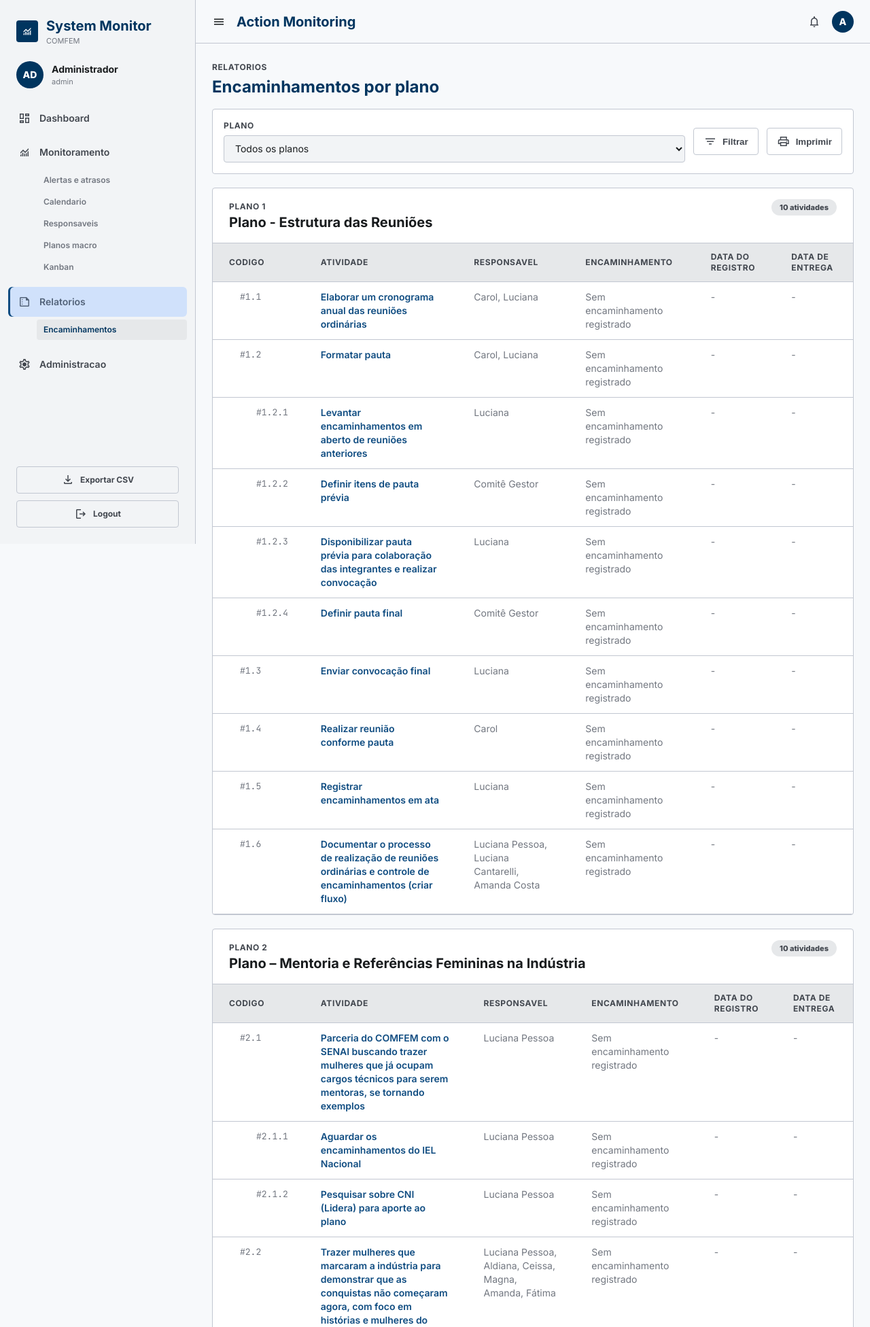
After one commit to newtoncerezini-ai/monitoramento-beth, a Flask app: page /reports/forwardings in a window 1280 px wide. The commit adds this page. Shown: the top 1952 px of the page at 68% size. Run offline with Flask 3, Linux system fonts and the light colour scheme; a user stored in the database is signed in; data comes from the database, SQL or seed files in the repository; both versions use the stored data as it was after the commit.

Commit message:
Add forwardings by plan report

```diff
--- a/app.py
+++ b/app.py
@@ -697,6 +697,63 @@ def monitoring_kanban():
     return render_template("monitoring_kanban.html", columns=columns)
 
 
+@app.route("/reports/forwardings")
+@login_required
+def report_forwardings():
+    selected_plan = request.args.get("plan", "")
+    plans = query_actions({"q": ""})
+    plans = [action for action in plans if action["level"] == 1]
+    if selected_plan:
+        plans_to_show = [plan for plan in plans if plan["code"] == selected_plan]
+    else:
+        plans_to_show = plans
+
+    report_plans = []
+    conn = db()
+    for plan in plans_to_show:
+        activities = conn.execute(
+            """
+            SELECT a.*, GROUP_CONCAT(pe.name, ' | ') AS people
+            FROM actions a
+            LEFT JOIN action_people ap ON ap.action_id = a.id
+            LEFT JOIN people pe ON pe.id = ap.person_id
+            WHERE a.code LIKE ? || '.%'
+            GROUP BY a.id
+            ORDER BY
+                CAST(substr(a.code, 1, instr(a.code || '.', '.') - 1) AS INTEGER),
+                a.code
+            """,
+            (plan["code"],),
+        ).fetchall()
+        activity_items = []
+        for activity in activities:
+            updates = conn.execute(
+                """
+                SELECT u.*, pe.name AS responsible_name
+                FROM updates u
+                LEFT JOIN people pe ON pe.id = u.responsible_id
+                WHERE u.action_id = ?
+                ORDER BY COALESCE(u.due_date, '9999-12-31'), u.update_date, u.id
+                """,
+                (activity["id"],),
+            ).fetchall()
+            activity_items.append(
+                {
+                    "activity": activity,
+                    "people": activity["people"].split(" | ") if activity["people"] else [],
+                    "updates": updates,
+                }
+            )
+        report_plans.append({"plan": plan, "activities": activity_items})
+
+    return render_template(
+        "report_forwardings.html",
+        plans=plans,
+        selected_plan=selected_plan,
+        report_plans=report_plans,
+    )
+
+
 @app.route("/actions/new", methods=["GET", "POST"])
 @write_required
 def action_new():
--- a/static/styles.css
+++ b/static/styles.css
@@ -911,6 +911,53 @@ label textarea {
   color: var(--outline);
 }
 
+.report-filter {
+  display: grid;
+  grid-template-columns: minmax(320px, 1fr) auto auto;
+}
+
+.report-plan .panel-head {
+  align-items: flex-start;
+}
+
+.report-table td {
+  vertical-align: top;
+}
+
+.report-table tr.level-2 td:first-child {
+  padding-left: 40px;
+}
+
+.report-table tr.level-3 td:first-child {
+  padding-left: 64px;
+}
+
+.muted-row td {
+  color: var(--outline);
+}
+
+@media print {
+  .sidebar,
+  .topbar,
+  .command-bar,
+  .flash {
+    display: none !important;
+  }
+
+  .page {
+    margin-left: 0;
+  }
+
+  .content-shell {
+    width: 100%;
+    padding: 0;
+  }
+
+  .panel {
+    break-inside: avoid;
+  }
+}
+
 @media (max-width: 1000px) {
   .sidebar {
     position: static;
@@ -927,7 +974,8 @@ label textarea {
   .admin-grid,
   .recommendation-list,
   .calendar-grid,
-  .plan-grid {
+  .plan-grid,
+  .report-filter {
     grid-template-columns: 1fr;
   }
   .span-2 { grid-column: span 1; }
--- a/templates/base.html
+++ b/templates/base.html
@@ -40,6 +40,12 @@
           <a class="{{ 'active' if request.endpoint == 'monitoring_people' else '' }}" href="{{ url_for('monitoring_people') }}">Responsaveis</a>
           <a class="{{ 'active' if request.endpoint == 'monitoring_plans' else '' }}" href="{{ url_for('monitoring_plans') }}">Planos macro</a>
           <a class="{{ 'active' if request.endpoint == 'monitoring_kanban' else '' }}" href="{{ url_for('monitoring_kanban') }}">Kanban</a>
+        </div>
+        <a class="{{ 'active' if request.endpoint in ['report_forwardings'] else '' }}" href="{{ url_for('report_forwardings') }}">
+          <span class="material-symbols-outlined">summarize</span> Relatorios
+        </a>
+        <div class="nav-sub">
+          <a class="{{ 'active' if request.endpoint == 'report_forwardings' else '' }}" href="{{ url_for('report_forwardings') }}">Encaminhamentos</a>
         </div>
         {% if can_write %}
           <a class="{{ 'active' if request.endpoint in ['admin_home', 'action_new', 'action_edit', 'people_index', 'import_page', 'admin_users', 'admin_user_toggle', 'admin_user_password'] else '' }}" href="{{ url_for('admin_home') }}">
--- /dev/null
+++ b/templates/report_forwardings.html
@@ -0,0 +1,76 @@
+{% extends "base.html" %}
+{% block content %}
+<header class="page-header">
+  <div>
+    <span class="eyebrow">Relatorios</span>
+    <h1>Encaminhamentos por plano</h1>
+  </div>
+</header>
+
+<form class="command-bar report-filter" method="get">
+  <label>Plano
+    <select name="plan">
+      <option value="">Todos os planos</option>
+      {% for plan in plans %}
+        <option value="{{ plan.code }}" {% if selected_plan == plan.code %}selected{% endif %}>{{ plan.code }} - {{ plan.title }}</option>
+      {% endfor %}
+    </select>
+  </label>
+  <button class="button" type="submit"><span class="material-symbols-outlined">filter_list</span> Filtrar</button>
+  <button class="button" type="button" onclick="window.print()"><span class="material-symbols-outlined">print</span> Imprimir</button>
+</form>
+
+{% for item in report_plans %}
+  <section class="panel report-plan">
+    <div class="panel-head">
+      <div>
+        <span class="eyebrow">Plano {{ item.plan.code }}</span>
+        <h2>{{ item.plan.title }}</h2>
+      </div>
+      <span class="badge">{{ item.activities|length }} atividades</span>
+    </div>
+
+    <table class="report-table">
+      <thead>
+        <tr>
+          <th>Codigo</th>
+          <th>Atividade</th>
+          <th>Responsavel</th>
+          <th>Encaminhamento</th>
+          <th>Data do registro</th>
+          <th>Data de entrega</th>
+        </tr>
+      </thead>
+      <tbody>
+        {% for row in item.activities %}
+          {% if row.updates %}
+            {% for update in row.updates %}
+              <tr class="level-{{ row.activity.level }}">
+                <td class="mono">#{{ row.activity.code }}</td>
+                <td><a href="{{ url_for('action_detail', action_id=row.activity.id) }}">{{ row.activity.title }}</a></td>
+                <td>{{ update.responsible_name or row.people|join(", ") or "-" }}</td>
+                <td>{{ update.comment or "-" }}</td>
+                <td>{{ update.update_date or "-" }}</td>
+                <td>{{ update.due_date or "-" }}</td>
+              </tr>
+            {% endfor %}
+          {% else %}
+            <tr class="level-{{ row.activity.level }} muted-row">
+              <td class="mono">#{{ row.activity.code }}</td>
+              <td><a href="{{ url_for('action_detail', action_id=row.activity.id) }}">{{ row.activity.title }}</a></td>
+              <td>{{ row.people|join(", ") or "-" }}</td>
+              <td>Sem encaminhamento registrado</td>
+              <td>-</td>
+              <td>-</td>
+            </tr>
+          {% endif %}
+        {% else %}
+          <tr><td colspan="6">Nenhuma atividade encontrada para este plano.</td></tr>
+        {% endfor %}
+      </tbody>
+    </table>
+  </section>
+{% else %}
+  <section class="panel empty-panel">Nenhum plano encontrado.</section>
+{% endfor %}
+{% endblock %}
```
Also changed, not shown: data/monitoramento.db.
